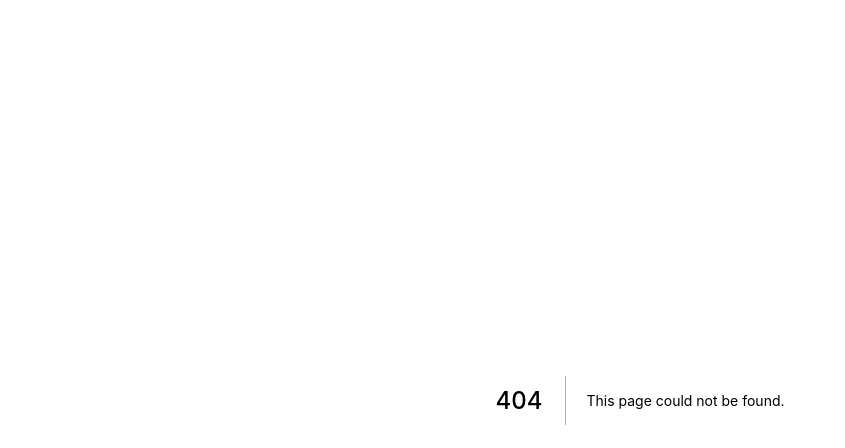
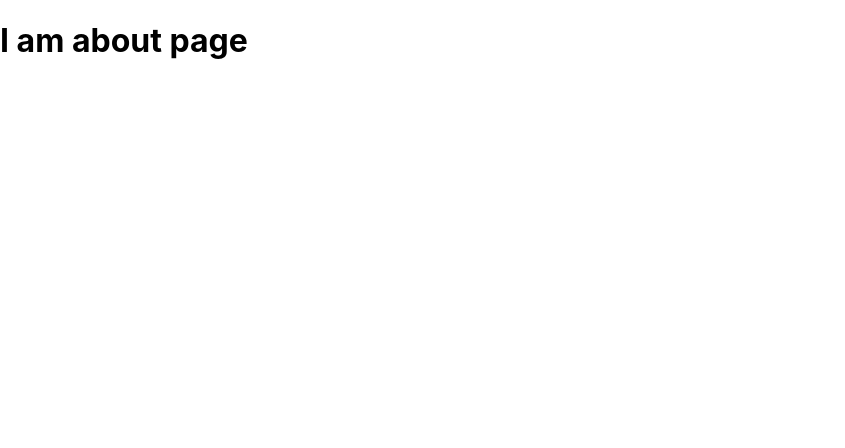
Before and after one commit to parkercatz/Next-content-manager-app, a Next.js app: page /about in a window 1280 px wide. Before the commit this address had no page. Shown: the top 448 px of the page, without its empty margins (0-845 px from the left). Built offline with nearby package versions, Linux system fonts and the light colour scheme.

Commit message:
feat: add about page

```diff
--- /dev/null
+++ b/pages/about.js
@@ -0,0 +1,5 @@
+function About() {
+  return <h1>I am about page</h1>
+}
+
+export default About
```
Also changed, not shown: pages/index.js (line endings or trailing spaces).
